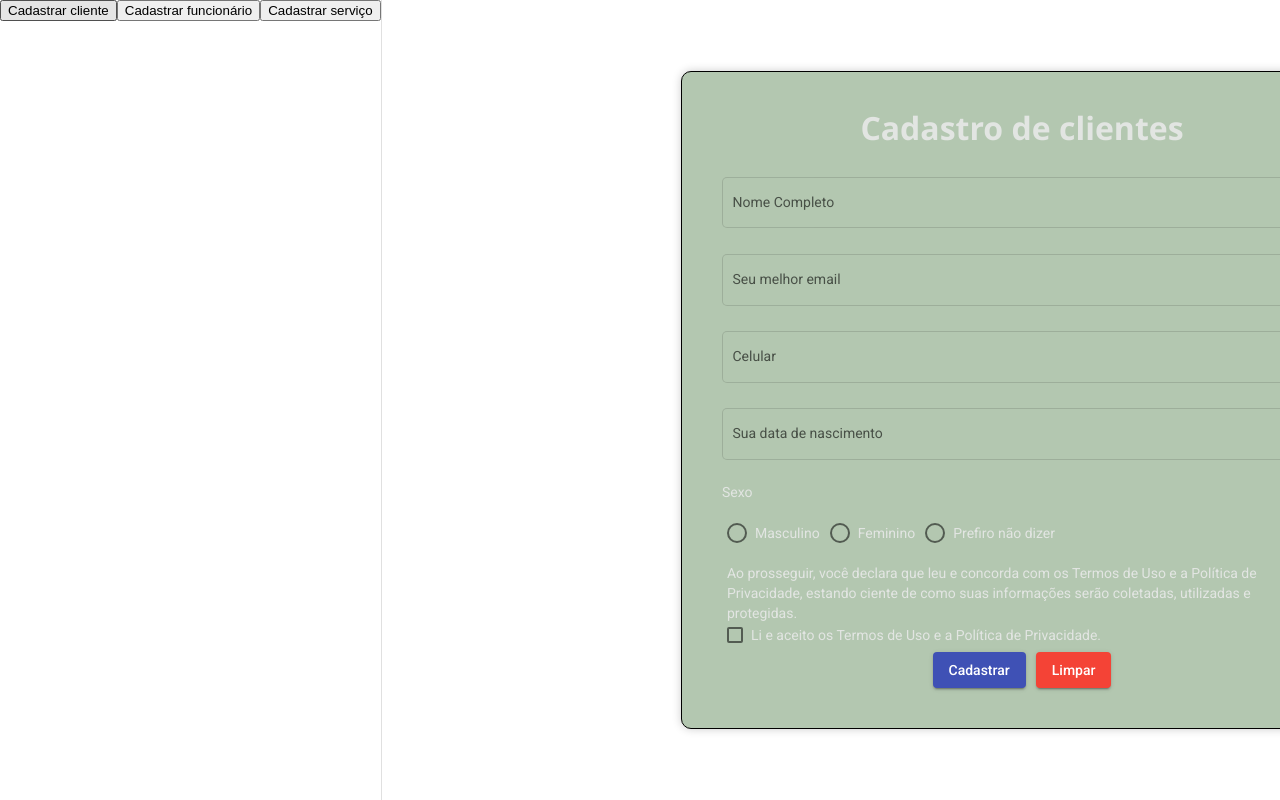
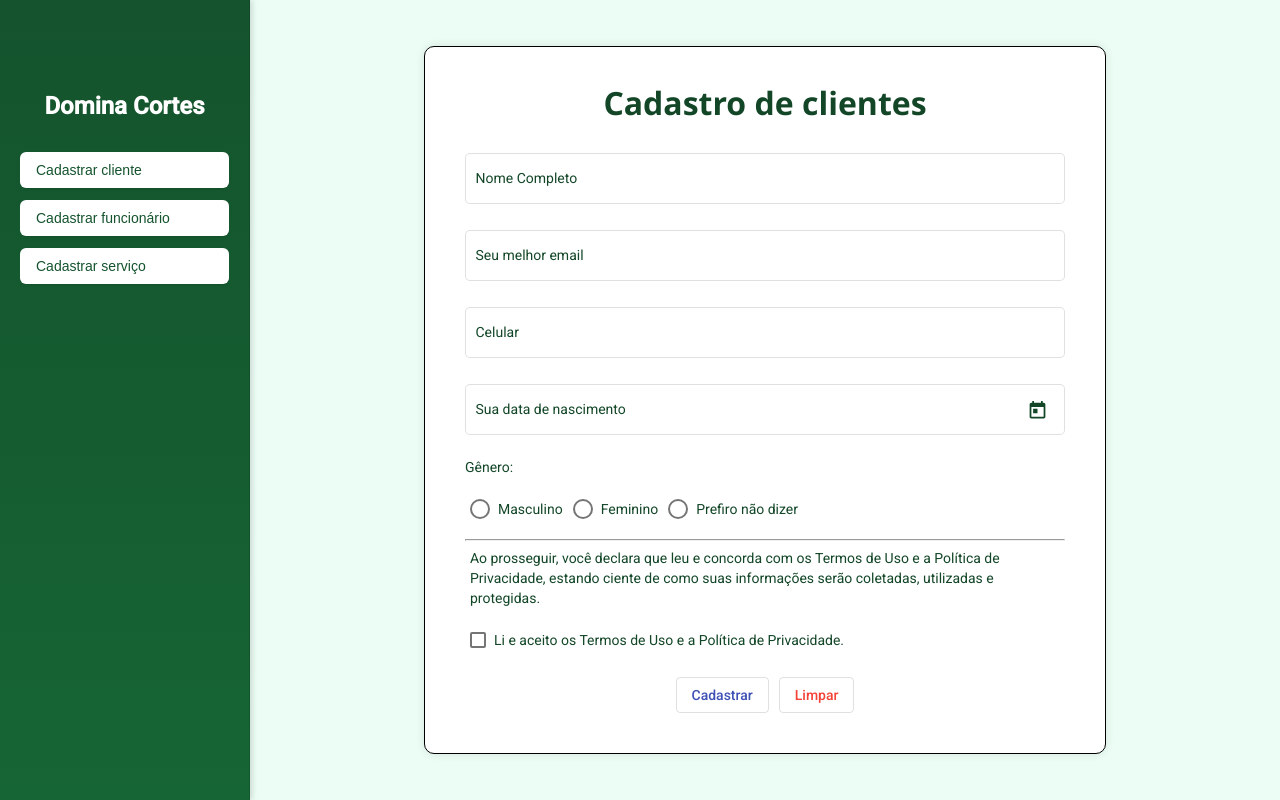
Before and after one commit to ErickSM1997/estudo-angular, an Angular app: page /cadastro in a window 1280 px wide. Built offline with nearby package versions, Linux system fonts and the light colour scheme.

Commit message:
Finalização da estilização da tela de cadastro de cliente

```diff
--- a/src/app/app.component.html
+++ b/src/app/app.component.html
@@ -1,20 +1,13 @@
-<!-- <header>
-    <div class="menu">
-        <div class="itens-menu">
-            <button routerLink="/cadastro">Cadastrar cliente</button>
-            <button routerLink="/cadastro-funcionario">Cadastrar funcionário</button>
-            <button routerLink="/servico">Cadastrar serviço</button>
+<mat-sidenav-container class="example-container">
+    <mat-sidenav mode="side" opened class="sidenav">
+        <h2 class="logo">Domina Cortes</h2>
+        <div class="menu-botoes">
+            <div><button routerLink="/cadastro">Cadastrar cliente</button></div>
+            <div><button routerLink="/cadastro-funcionario">Cadastrar funcionário</button></div>
+            <div><button routerLink="/servico">Cadastrar serviço</button></div>
         </div>
-    </div>
-</header> -->
-
-<mat-sidenav-container class="example-container">
-    <mat-sidenav mode="side" opened>
-        <button routerLink="/cadastro">Cadastrar cliente</button>
-        <button routerLink="/cadastro-funcionario">Cadastrar funcionário</button>
-        <button routerLink="/servico">Cadastrar serviço</button>
     </mat-sidenav>
-    <mat-sidenav-content>
+    <mat-sidenav-content class="centralizar">
         <router-outlet></router-outlet>
     </mat-sidenav-content>
 </mat-sidenav-container>
--- a/src/app/app.component.scss
+++ b/src/app/app.component.scss
@@ -6,3 +6,77 @@
     right: 0;
     background: #eee;
   }
+
+
+  .centralizar {
+    display: flex;
+    align-items: center;
+    justify-content: center;
+  }
+
+  .example-container {
+    height: 100vh;
+    background-color: #f0fff9;
+
+  }
+
+  .sidenav {
+    width: 250px;
+    background: linear-gradient(180deg, #14532D 0%, #166534 100%);
+    color: white;
+    display: flex;
+    flex-direction: column;
+    padding: 20px;
+    box-shadow: 2px 0 6px rgba(0, 0, 0, 0.15);
+  }
+
+  .titulo-menu {
+    margin: 0 0 25px 0;
+    font-size: 1.4rem;
+    font-weight: bold;
+    text-align: center;
+    color: white;
+    letter-spacing: 0.5px;
+    border-bottom: 1px solid rgba(255, 255, 255, 0.2);
+    padding-bottom: 12px;
+  }
+
+  .menu-botoes {
+    display: flex;
+    flex-direction: column;
+    gap: 12px;
+    margin-top: 30px;
+  }
+
+  .menu-botoes button {
+    background: #ffffff;
+    color: #14532D;
+    border: none;
+    border-radius: 6px;
+    padding: 10px 16px;
+    font-size: 14px;
+    font-weight: 500;
+    text-align: left;
+    cursor: pointer;
+    transition: all 0.25s ease;
+    box-shadow: 0 1px 2px rgba(0, 0, 0, 0.1);
+    width: 100%;
+  }
+
+  .menu-botoes button:hover {
+    background: #e6f4ec;
+    color: #0f3d21;
+    transform: translateX(5px);
+  }
+
+  .menu-botoes button:active {
+    background: #cce8d9;
+  }
+
+  .logo {
+    font-size: 1.5rem;
+    font-weight: bold;
+    margin-bottom: 30px;
+    text-align: center;
+    margin-top: 70px;
+  }
--- a/src/app/app.module.ts
+++ b/src/app/app.module.ts
@@ -16,7 +16,7 @@ import { FormsModule, ReactiveFormsModule } from '@angular/forms';
 import { MatDatepickerModule } from '@angular/material/datepicker';
 import { MatNativeDateModule } from '@angular/material/core';
 import { MatCheckboxModule } from '@angular/material/checkbox';
- import {MatSidenavModule} from '@angular/material/sidenav';
+import { MatSidenavModule } from '@angular/material/sidenav';
 
 
 
@@ -42,8 +42,6 @@ import { MatCheckboxModule } from '@angular/material/checkbox';
     MatNativeDateModule,
     MatCheckboxModule,
     MatSidenavModule
-
-
   ],
   providers: [],
   bootstrap: [AppComponent]
--- a/src/app/cadastro/cadastro.component.html
+++ b/src/app/cadastro/cadastro.component.html
@@ -42,25 +42,28 @@
 
             </div>
             <div>
-                <mat-label> Sexo</mat-label>
+                <mat-label> Gênero:</mat-label>
                 <mat-radio-group aria-label="Selecione uma opção" class="example-radio-group">
                     <mat-radio-button class="example-radio-button" value="1">Masculino</mat-radio-button>
                     <mat-radio-button class="example-radio-button" value="2">Feminino</mat-radio-button>
                     <mat-radio-button class="example-radio-button" value="3">Prefiro não dizer</mat-radio-button>
                 </mat-radio-group>
             </div>
+            <hr>
             <div class="container-termo-de-uso">
                 <div>
                     Ao prosseguir, você declara que leu e concorda com os Termos de Uso e a Política de Privacidade, estando ciente de como suas informações serão coletadas, utilizadas e protegidas.
                 </div>
+                <br>
                 <div>
                     <mat-checkbox>Li e aceito os Termos de Uso e a Política de Privacidade.</mat-checkbox>
                 </div>
+                <br>
             </div>
 
             <div class="centraliza-botao">
-                <button mat-raised-button color="primary" type="submit" id="cadastrar">Cadastrar</button>
-                <button type="reset" id="limpar" mat-raised-button color="warn">Limpar</button>
+                <button mat-stroked-button color="primary" type="submit" id="cadastrar">Cadastrar</button>
+                <button type="reset" id="limpar" mat-stroked-button color="warn">Limpar</button>
             </div>
         </div>
 
--- a/src/app/cadastro/cadastro.component.scss
+++ b/src/app/cadastro/cadastro.component.scss
@@ -1,15 +1,12 @@
-// // body {
-// //     // margin: -8px;
-// //     // font-family: Arial, sans-serif;
-// //     // font-size: 16px;
-//     // color: #333;
-// // }
 
+*{
+  color: #124627;
+}
 .centralizar-div {
   display: flex;
   align-items: center;
   justify-content: center;
-  background: #FFFFFF;
+  background: #ECFDF5;
   width: 100vw;
   height: 100vh;
 
@@ -20,18 +17,11 @@
   width: 600px;
   // height: auto;
   padding: 40px;
-  // display: flex;
-  // flex-direction: column;
-  // align-items: flex-start;
-  /* centraliza conteúdo horizontalmente */
-  justify-content: center;
-  /* centraliza verticalmente */
-  // gap: 10px;
-  /* espaçamento entre os campos */
-  box-shadow: 0 0 10px rgba(0, 0, 0, 0.2);
+   justify-content: center;
+   box-shadow: 0 0 10px rgba(0, 0, 0, 0.1);
   border-radius: 10px;
-  background-color: #B3C7B0;
-  color: #E2E5E2;
+  background-color: #FFFFFF;
+  // color: #E2E5E2;
   border: 1px solid #000000;
 }
 
@@ -59,51 +49,12 @@
   margin: 5px;
 }
 
-
-
-// .linha {
-//     display: flex;
-//     // gap: 10px;
-//     /* espaço entre os campos */
-//     align-items: flex-start;
-//     /* alinha labels e inputs no topo */
-// }
-
-// .campo-cidade {
-//     flex: 2;
-//     /* ocupa mais espaço */
-// }
-
-// .campo-uf {
-//     flex: 1;
-//     /* ocupa menos espaço */
-// }
-
-
-// input,
-// select {
-//     margin-bottom: 10px;
-//     padding: 8px;
-//     // border: 1px solid #ccc;
-//     border-radius: 5px;
-//     background-color: antiquewhite;
-
-// }
-
-// .linha input {
-//     width: 95%;
-// }
-
-// .linha select {
-//     width: 110%;
-// }
-
 /* Estiliza somente a h1 do formulário */
 .formulario h1 {
   text-align: center;
   font-size: 32px;
   font-weight: bold;
-  color: #E2E5E2;
+  // color: #E2E5E2;
   margin-bottom: 30px;
   font-family: 'Segoe UI', Tahoma, Geneva, Verdana, sans-serif;
 }
```
Lines whose indentation alone changed are shown as unchanged.
